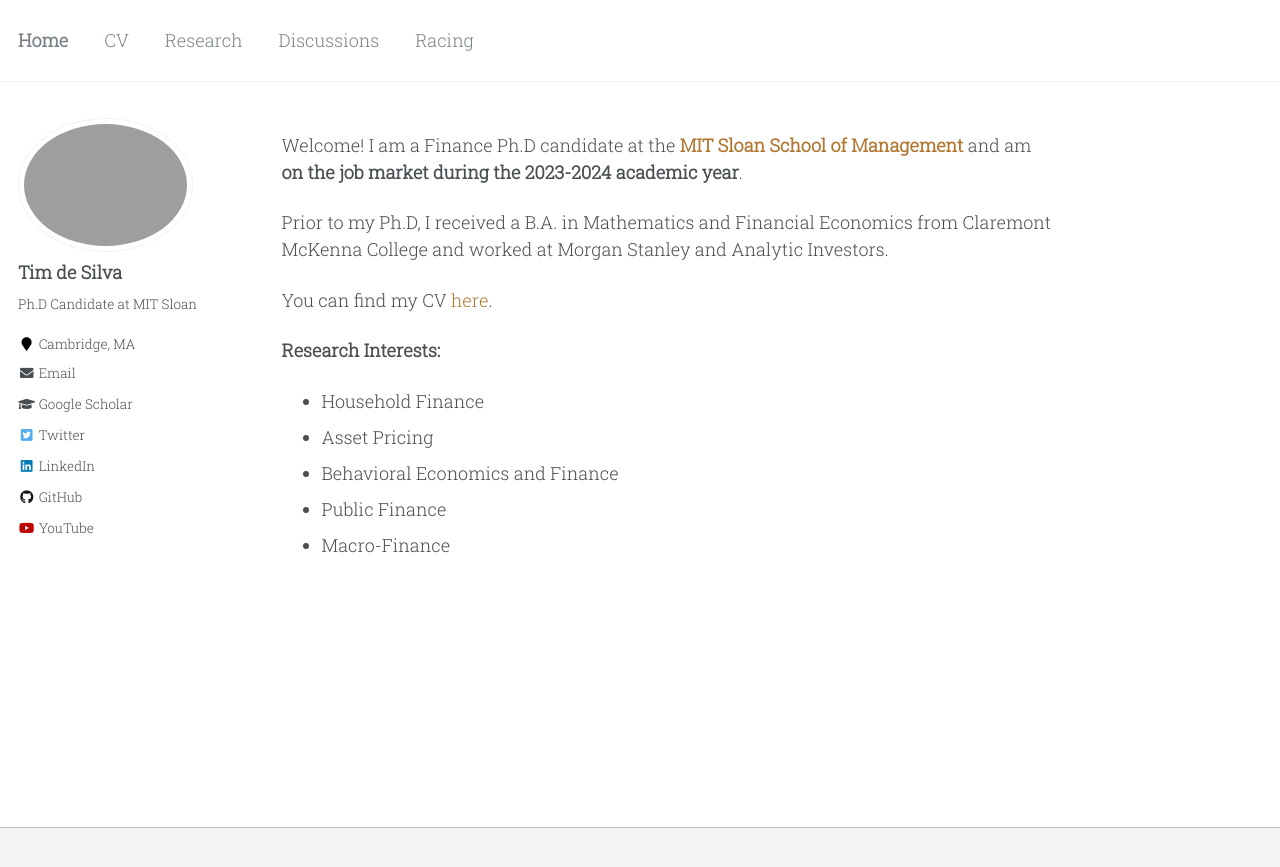
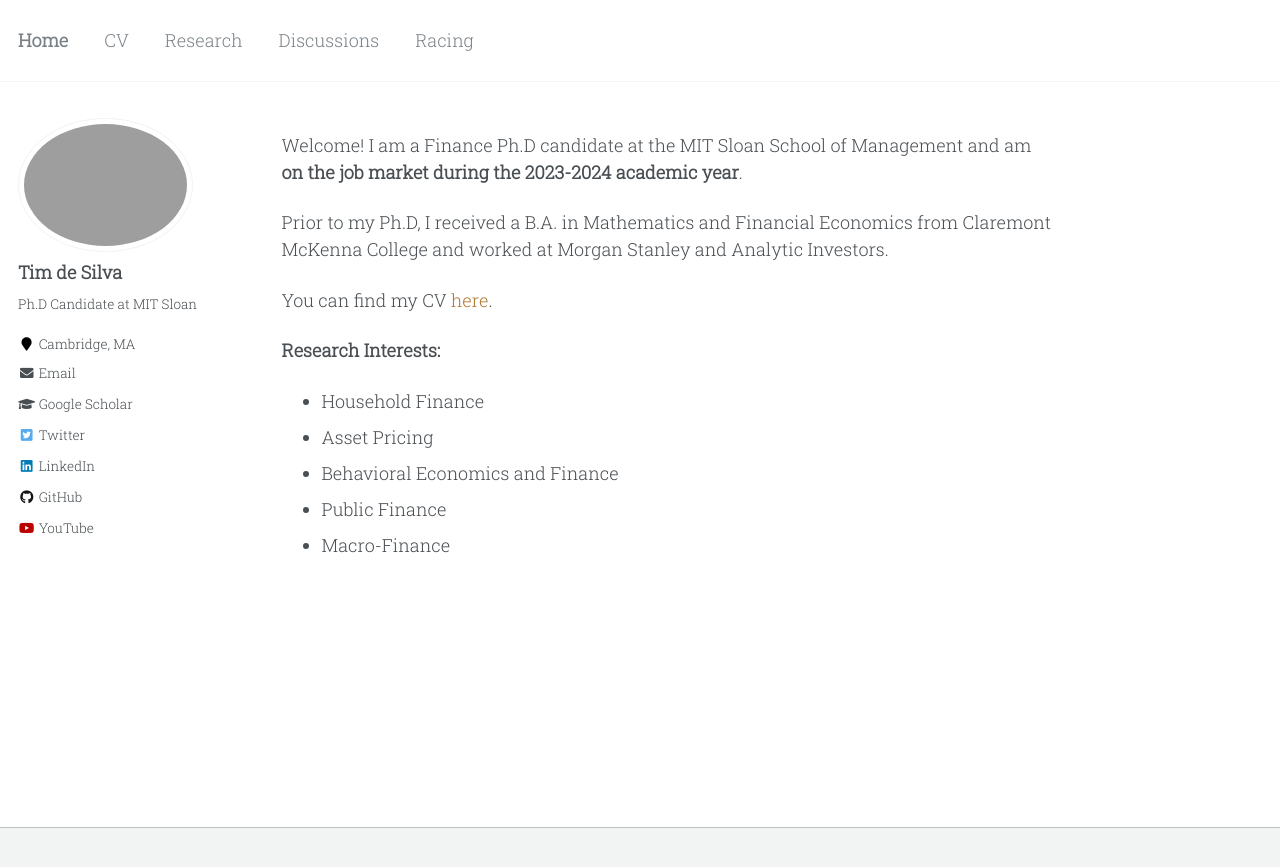
Before and after one commit to timhdesilva/timhdesilva.github.io, a Jekyll site: the page built from _pages/about.html, in a window 1280 px wide. Shown: the top 867 px of the page. Built offline with Jekyll 4.4.1, drawn with Linux system fonts in a browser that asks for light colours.

Commit message:
small updates

```diff
--- a/_pages/about.html
+++ b/_pages/about.html
@@ -9,7 +9,7 @@ redirect_from:
 ---
 
 <p>
-  Welcome! I am a Finance Ph.D candidate at the <a style="text-decoration:none; color:rgb(177, 119, 48); font-weight:bold" href="https://mitsloan.mit.edu/">MIT Sloan School of Management</a> and am <strong>on the job market during the 2023-2024 academic year</strong>.
+  Welcome! I am a Finance Ph.D candidate at the MIT Sloan School of Management and am <strong>on the job market during the 2023-2024 academic year</strong>.
 </p>
 
 <p>
```
